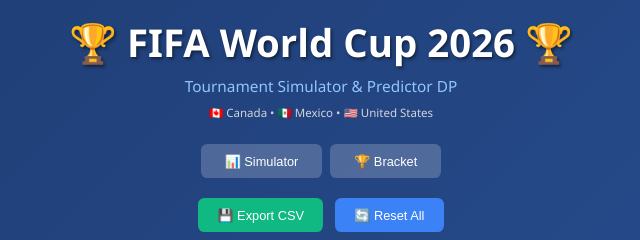
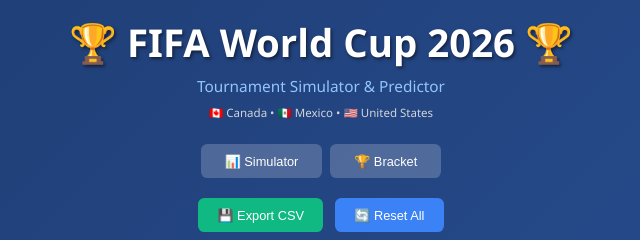
Before and after one commit to dipendraz/world-cup-2026-simulator, a plain HTML site: page index.html in a window 1280 px wide. Shown: the top 240 px of the page, 319-959 px from the left. Drawn offline with nearby package versions, Linux system fonts and the light colour scheme.

Commit message:
Update footnote

```diff
--- a/index.html
+++ b/index.html
@@ -333,7 +333,7 @@
     <div class="container">
         <div class="header">
             <h1>🏆 FIFA World Cup 2026 🏆</h1>
-            <p class="subtitle">Tournament Simulator & Predictor DP</p>
+            <p class="subtitle">Tournament Simulator & Predictor</p>
             <p style="font-size: 0.9em; color: #d1d5db; margin-top: 10px;">🇨🇦 Canada • 🇲🇽 Mexico • 🇺🇸 United States</p>
         </div>
 
```
